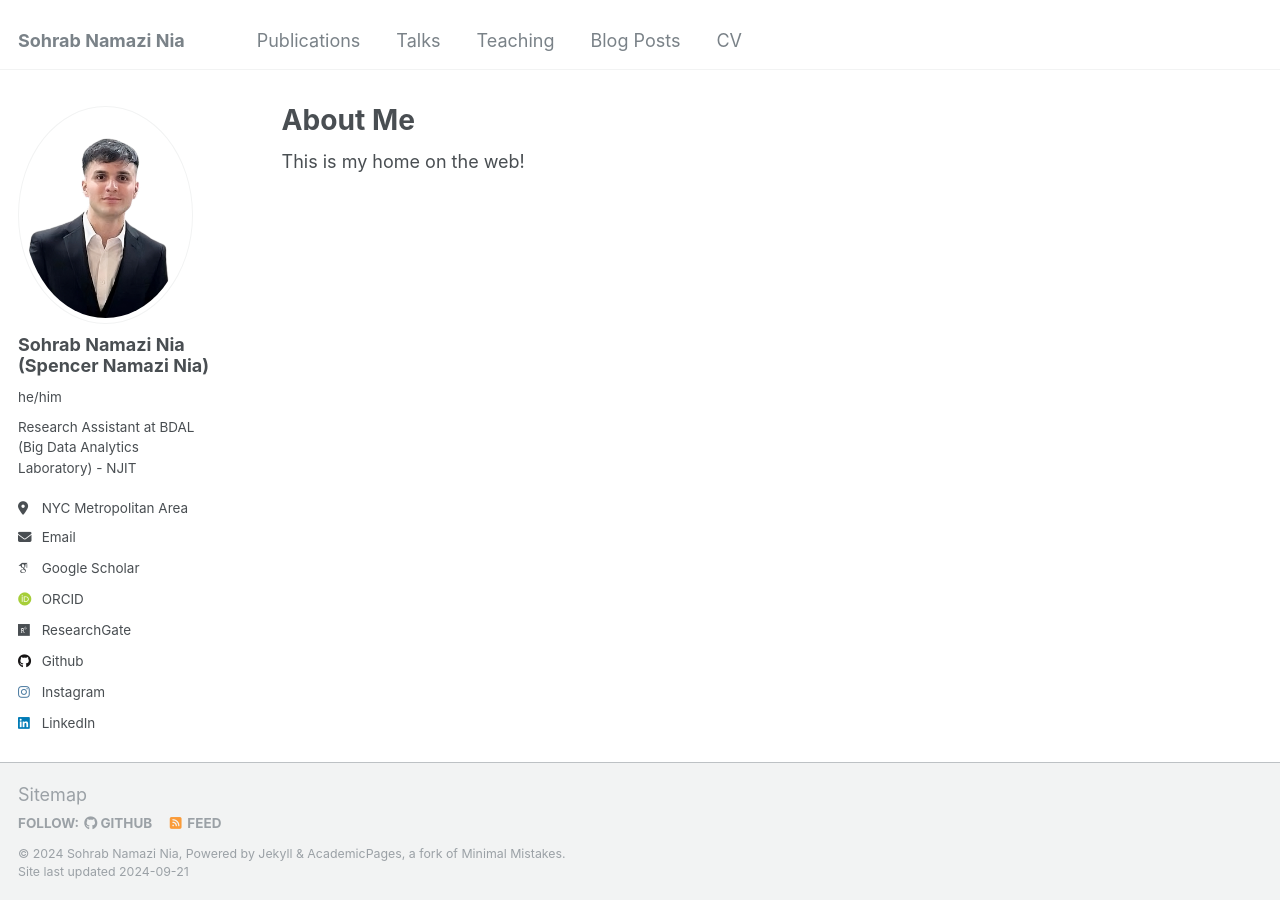
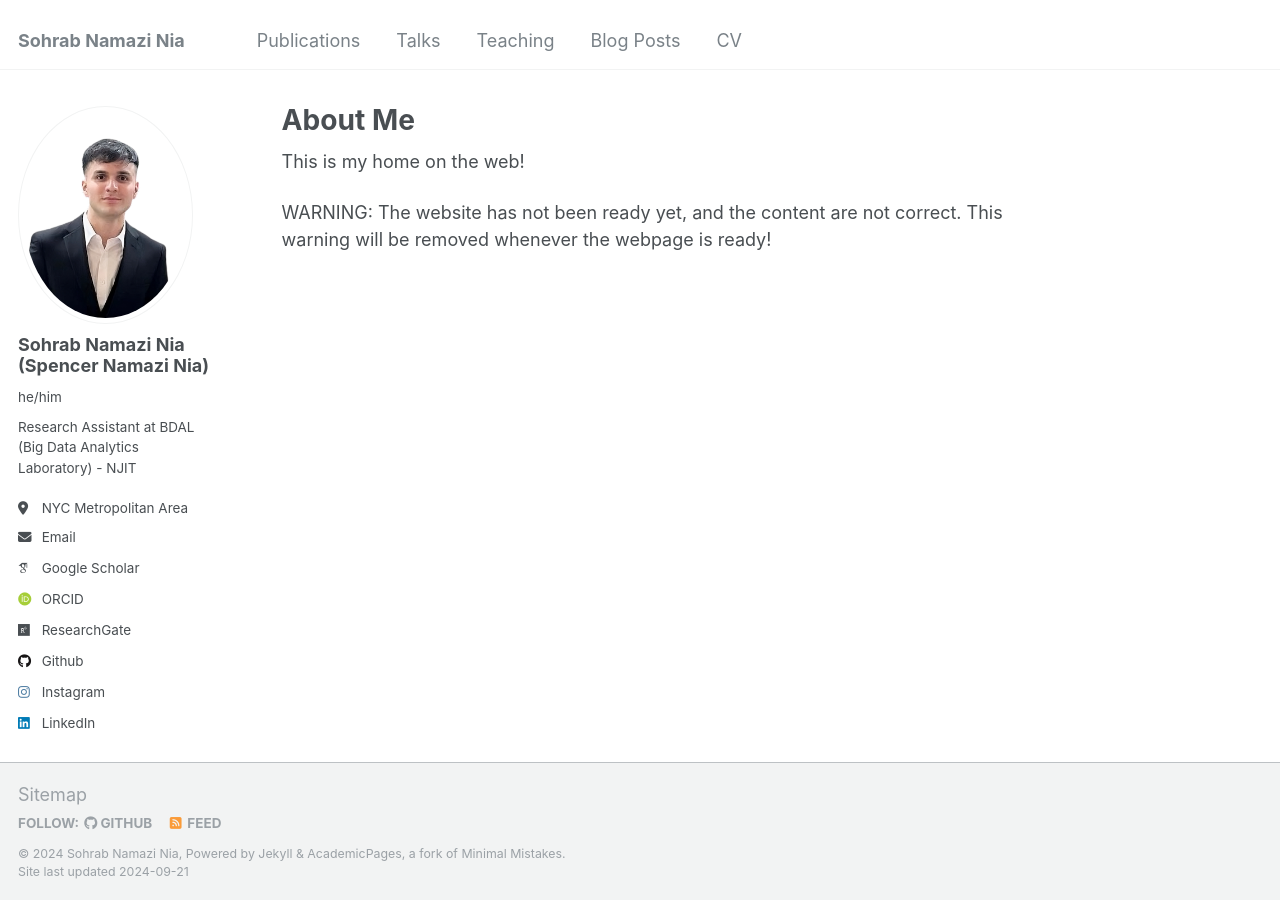
Before and after one commit to sohrabnamazinia/sohrabnamazinia.github.io, a Jekyll site: the page built from _pages/about.md, in a window 1280 px wide. Built offline with Jekyll 4.4.1, drawn with Linux system fonts in a browser that asks for light colours; some web fonts are replaced.

Commit message:
Update about.md

```diff
--- a/_pages/about.md
+++ b/_pages/about.md
@@ -8,3 +8,5 @@ redirect_from:
 ---
 
 This is my home on the web!
+
+WARNING: The website has not been ready yet, and the content are not correct. This warning will be removed whenever the webpage is ready!
```
